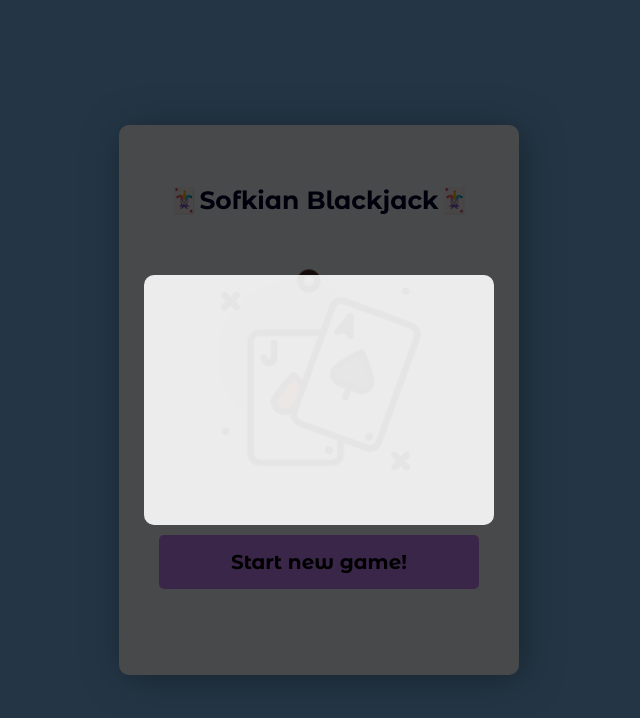
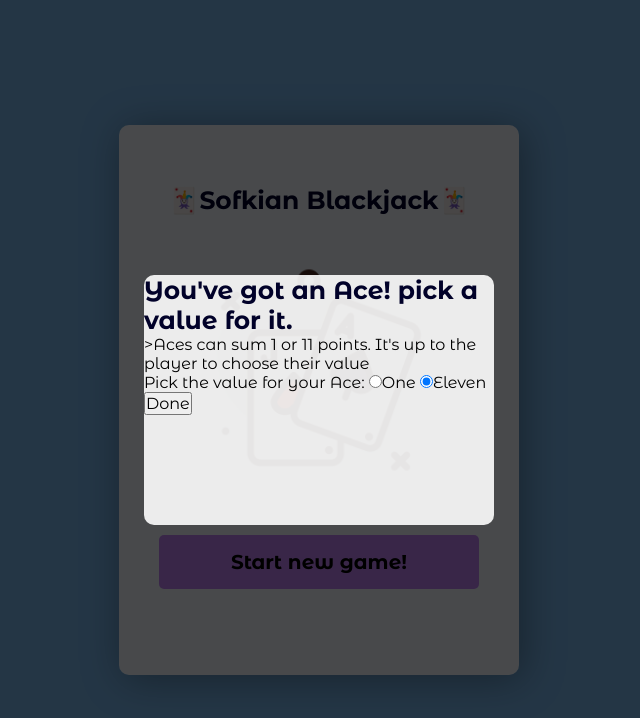
Before and after one commit to josesaulguerrero/blackjack, a website with bundled scripts: page app/public/index.html in a window 1280 px wide. Shown: the whole page, without its empty margins (321-961 px from the left). Built offline with nearby package versions, Linux system fonts and the light colour scheme.

Commit message:
Finished the modal to read the Ace value from the user

```diff
--- a/app/public/index.html
+++ b/app/public/index.html
@@ -20,9 +20,7 @@
 	</head>
 	<body id="body">
 		<div class="root" id="root"></div>
-		<div class="modal-container visible">
-			<section class="modal" id="modal"></section>
-		</div>
+		<div class="modal visible" id="modal"></div>
 		<script type="module" src="../app.js" defer></script>
 	</body>
 </html>
--- a/app/public/styles/index.css
+++ b/app/public/styles/index.css
@@ -53,7 +53,7 @@ body {
 	color: var(--main-font-color);
 }
 
-.modal-container {
+.modal {
 	position: absolute;
 	width: 100%;
 	height: 100vh;
@@ -64,19 +64,19 @@ body {
 	transform: center;
 }
 
-.modal-container.hidden {
+.modal.hidden {
 	visibility: hidden;
 	opacity: 0;
 	transform: scale(0);
 }
 
-.modal-container.visible {
+.modal.visible {
 	visibility: visible;
 	opacity: 1;
 	transform: scale(1);
 }
 
-.modal {
+.modal .getAce-container {
 	width: 100%;
 	max-width: 350px;
 	height: 100%;
--- a/app/src/models/Game.js
+++ b/app/src/models/Game.js
@@ -67,6 +67,7 @@ export class Game {
 	 */
 	start() {
 		this.#setUpInitialAttributes();
+		this.#ui.renderGetAceValueModal(console.log);
 	}
 
 	/**
--- a/app/src/models/UI.js
+++ b/app/src/models/UI.js
@@ -32,9 +32,7 @@ export class UI {
 	 * @param {EventListenerOrEventListenerObject} callback
 	 */
 	#addEventListener(selector, event, callback) {
-		this.#rootElement
-			.querySelector(selector)
-			?.addEventListener(event, callback);
+		document.querySelector(selector)?.addEventListener(event, callback);
 	}
 
 	/**
@@ -94,6 +92,34 @@ export class UI {
 	}
 
 	/**
+	 * Renders a modal for the user to choose the value for an Ace; it passes the value through the onDone callback.
+	 * @param {(value: number) => void} onDone The callback that will receive the value chose by the user.
+	 */
+	renderGetAceValueModal(onDone) {
+		const modalContent = `
+			<section class="getAce-container">
+				<h3 class="title">You've got an Ace! pick a value for it.</h3>
+				<p class="description"> >Aces can sum 1 or 11 points. It's up to the player to choose their value</p>
+				<form class="getAce-form">
+					<label class="label" htmlFor="ace-value">Pick the value for your Ace: </label>
+					<input class="choice" type="radio" name="ace-value" value="1">One</input>
+					<input class="choice" type="radio" name="ace-value" checked value="11">Eleven</input>
+					<input class="submit" id="submit" type="submit" value="Done" />
+				</form>
+			</section>
+		`;
+		this.#renderModalContent(modalContent);
+		this.#addEventListener("#submit", "click", (event) => {
+			event.preventDefault();
+			const radioNodes = [
+				...this.#modalElement.querySelectorAll(".choice[type='radio']"),
+			];
+			const selectedValue = radioNodes.find((node) => node.checked).value;
+			onDone(parseInt(selectedValue));
+		});
+	}
+
+	/**
 	 * @param {"player" | "dealer"} table The table in which you want to render the cards.
 	 * @param {Card[]} cards The cards necessary to calculate the score.
 	 */
```
